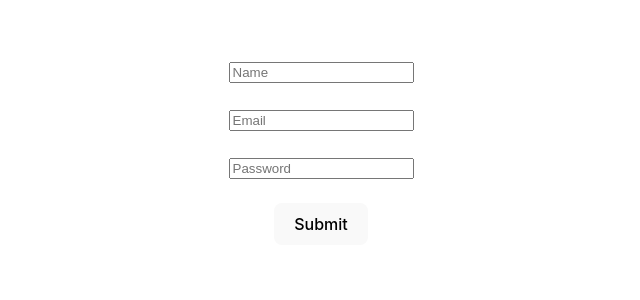
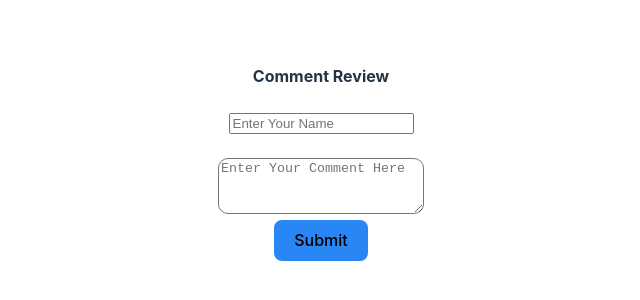
Before and after one commit to laxahir/REACT-JSX, a React (Vite) app: page / in a window 1280 px wide. Shown: the part 248-548 px from the top of the page, without its empty margins (319-959 px from the left). Built offline with nearby package versions, Linux system fonts and the light colour scheme.

Commit message:
comment review

```diff
--- a/index.html
+++ b/index.html
@@ -6,6 +6,7 @@
   <link rel="icon" type="image/svg+xml" href="/vite.svg" />
   <meta name="viewport" content="width=device-width, initial-scale=1.0" />
   <title>Vite + React</title>
+  <link rel="stylesheet" href="https://cdnjs.cloudflare.com/ajax/libs/font-awesome/6.6.0/css/all.min.css">
 </head>
 
 <body>
--- a/src/App.css
+++ b/src/App.css
@@ -43,3 +43,14 @@
 .read-the-docs {
   color: #888;
 }
+
+.text {
+  width: 100%;
+  border-radius: 10px;
+  height: 50px;
+  width: 200px;
+}
+
+.btn {
+  background-color: rgb(40, 135, 245);
+}
--- a/src/App.jsx
+++ b/src/App.jsx
@@ -5,6 +5,7 @@ import Spreading from './Spreading'
 import Prop from './Prop'
 import Crud from './Crud'
 import Form from '../src/Form'
+import Comment from './Comment'
 
 function App() {
 
@@ -57,7 +58,8 @@ const sum = val+1
     {/* <Counter /> */}
     {/* <Spreading /> */}
     {/* <Crud /> */}
-    <Form />
+    {/* <Form /> */}
+    <Comment />
     </>
   )
 }
--- /dev/null
+++ b/src/Comment.jsx
@@ -0,0 +1,85 @@
+import React, { useState } from 'react';
+import './app.css';
+
+const CommentForm = () => {
+    const [commentData, setCommentData] = useState({
+        comment: "",
+        username: "",
+    });
+
+    const [arr, setArr] = useState([]);
+
+    const handleForm = (e) => {
+        e.preventDefault();
+
+
+        if (commentData.comment && commentData.username) {
+
+            setArr([...arr, { text: commentData.comment, name: commentData.username, likes : 0, dislikes : 0 }]);
+
+
+            setCommentData({ comment: "", username: "" });
+        }
+    };
+
+    const incrementlike = (index) => {
+
+        const newArr = [...arr];
+        newArr[index].likes++;
+        setArr(newArr);
+    };
+
+    const dicrementlike = (index) => {
+
+        const newArr = [...arr];
+        newArr[index].dislikes--;
+        setArr(newArr);
+    };
+
+    return (
+        <>
+            <form onSubmit={handleForm}>
+                <label>
+                    <h4>Comment Review</h4>
+                </label>
+                <input
+                    type="text"
+                    placeholder="Enter Your Name"
+                    value={commentData.username}
+                    onChange={(e) => setCommentData({ ...commentData, username: e.target.value })}
+                />
+                <br /><br />
+                <textarea
+                    className="text"
+                    placeholder="Enter Your Comment Here"
+                    value={commentData.comment}
+                    onChange={(e) => setCommentData({ ...commentData, comment: e.target.value })}
+                ></textarea>
+                <br />
+                <button type="submit" className="btn">Submit</button>
+            </form>
+
+            {/* Render the comments list */}
+            {arr.length > 0 && (
+                <div>
+                    {arr.map((ele, index) => (
+                        <div key={index}>
+                            <h4>{ele.name}</h4>
+                            <p>{ele.text} <br />
+                                <i
+                                    className="fa-regular fa-thumbs-up"
+                                    onClick={() => incrementlike(index)}
+                                ></i>
+                                {ele.likes}
+                                <i class="fa-regular fa-thumbs-down"  onClick={() => dicrementlike(index)}></i>
+                                {ele.dislikes}
+                            </p>
+                        </div>
+                    ))}
+                </div>
+            )}
+        </>
+    );
+};
+
+export default CommentForm;
```
